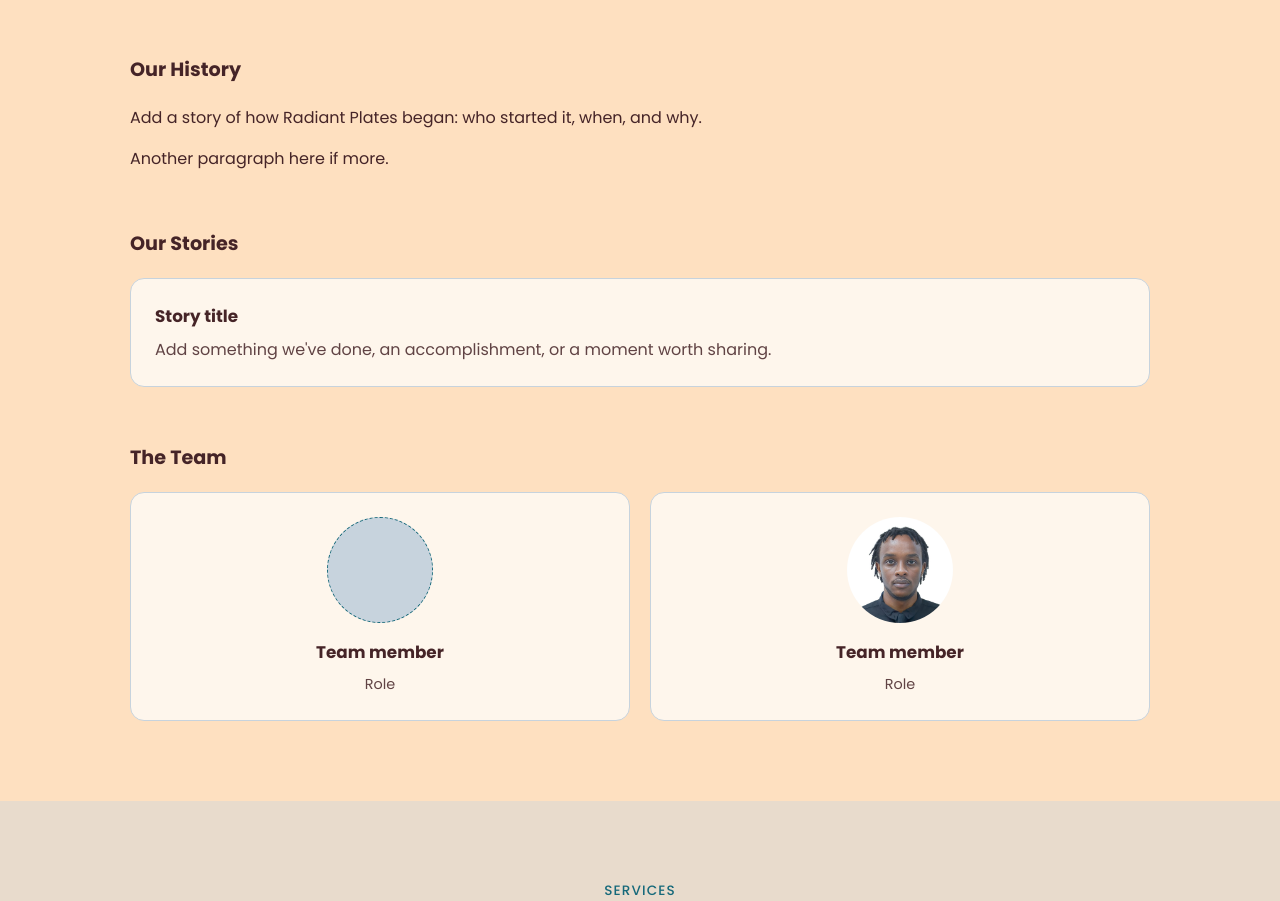
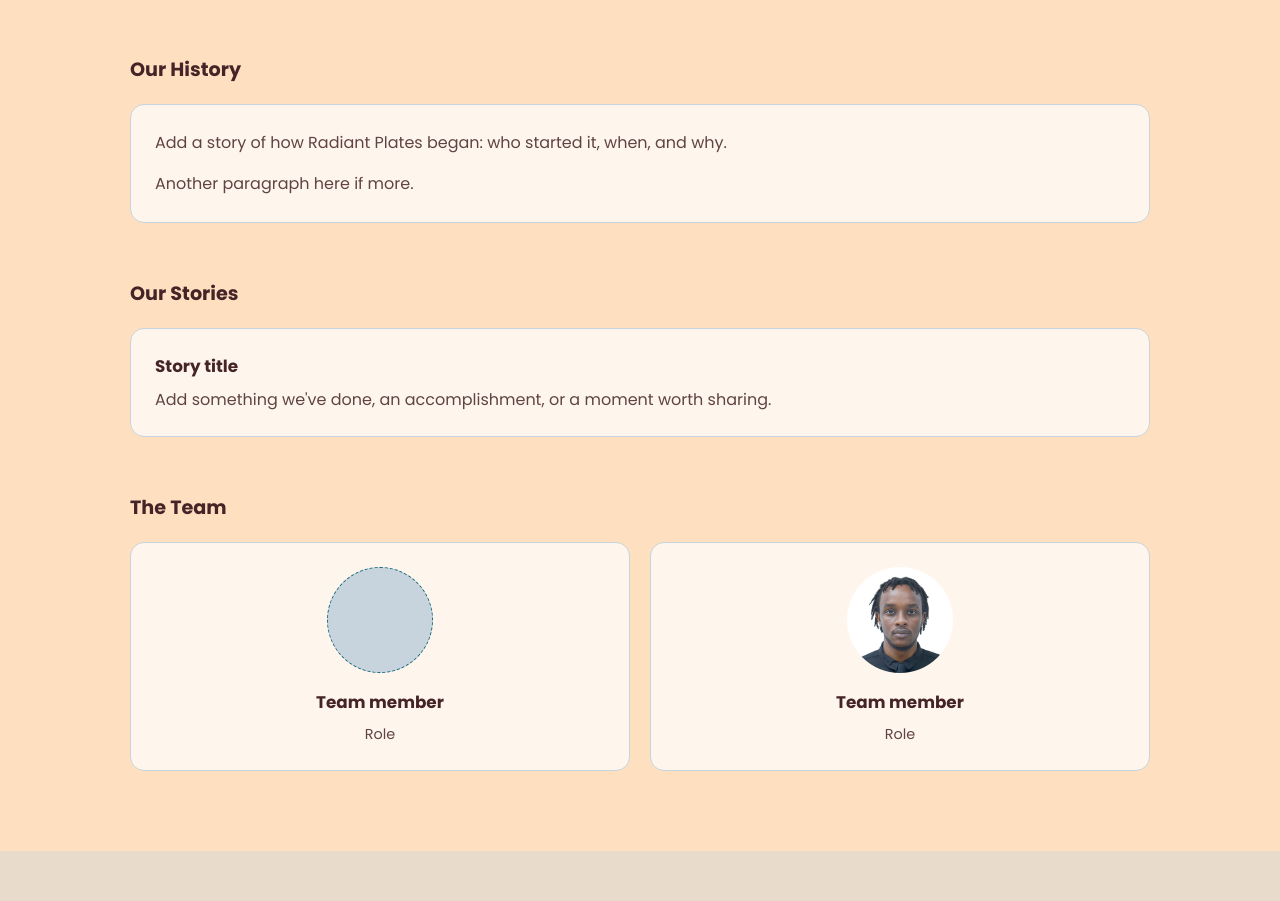
Before and after one commit to MylesMureithi/radiant-plates, a React (Vite) app: page / in a window 1280 px wide. Shown: the part 1060-1961 px from the top of the page. Built offline with nearby package versions, Linux system fonts and the light colour scheme.

Commit message:
Adding history card

```diff
--- a/src/components/About/About.css
+++ b/src/components/About/About.css
@@ -9,12 +9,16 @@
 }
 
 .about-history {
-  max-width: 720px;
   display: flex;
   flex-direction: column;
   gap: 14px;
   line-height: 1.7;
   color: var(--texts-color, #452427);
+}
+
+.about-history p {
+  opacity: 0.85;
+  max-width: 75ch;
 }
 
 .about-grid {
--- a/src/components/About/About.jsx
+++ b/src/components/About/About.jsx
@@ -26,7 +26,7 @@ function About() {
 
         <div className="about-block">
           <h3 className="about-label">Our History</h3>
-          <div className="about-history history-card">
+          <div className="about-history card">
             {history.map((paragraph, i) => (
               <p key={i}>{paragraph}</p>
             ))}
```
